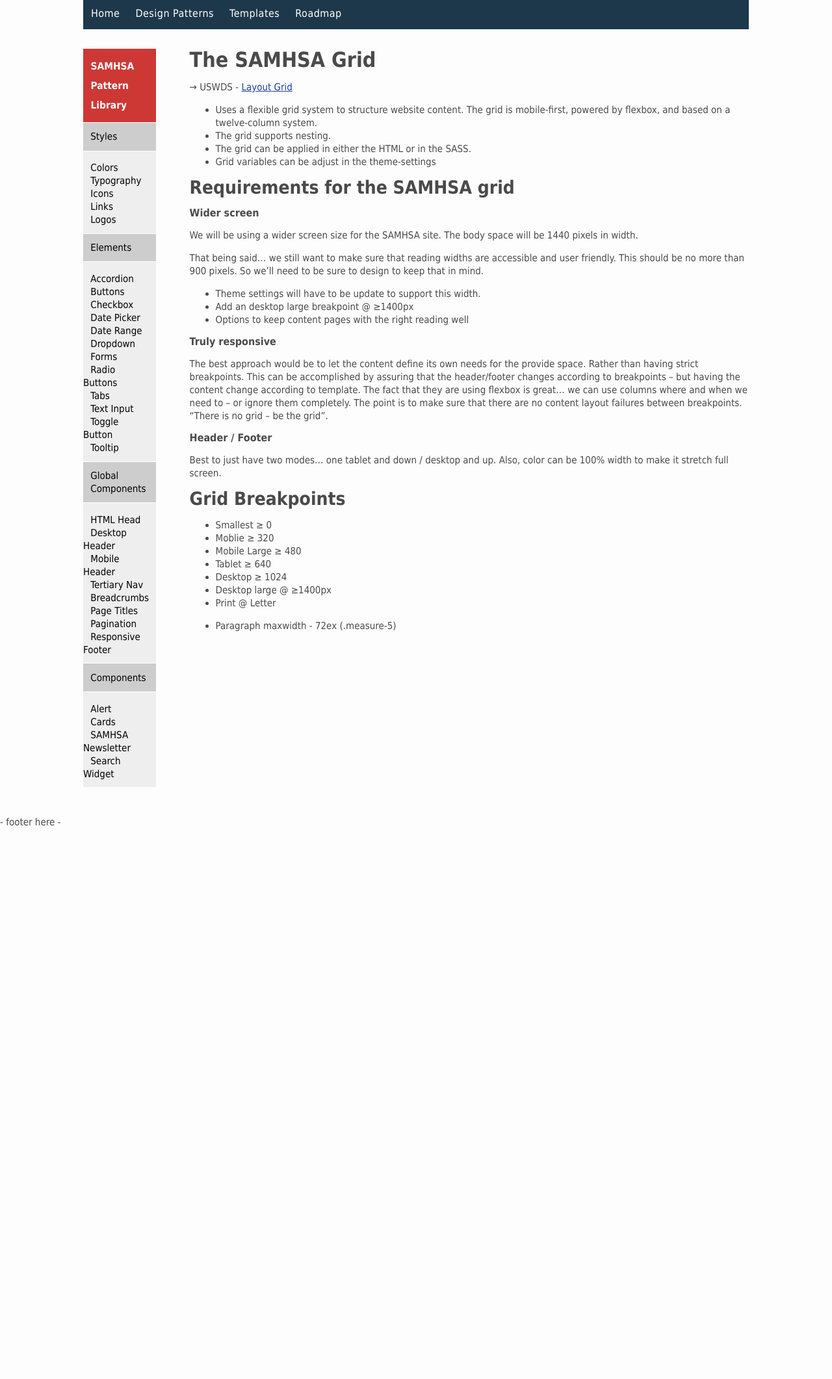
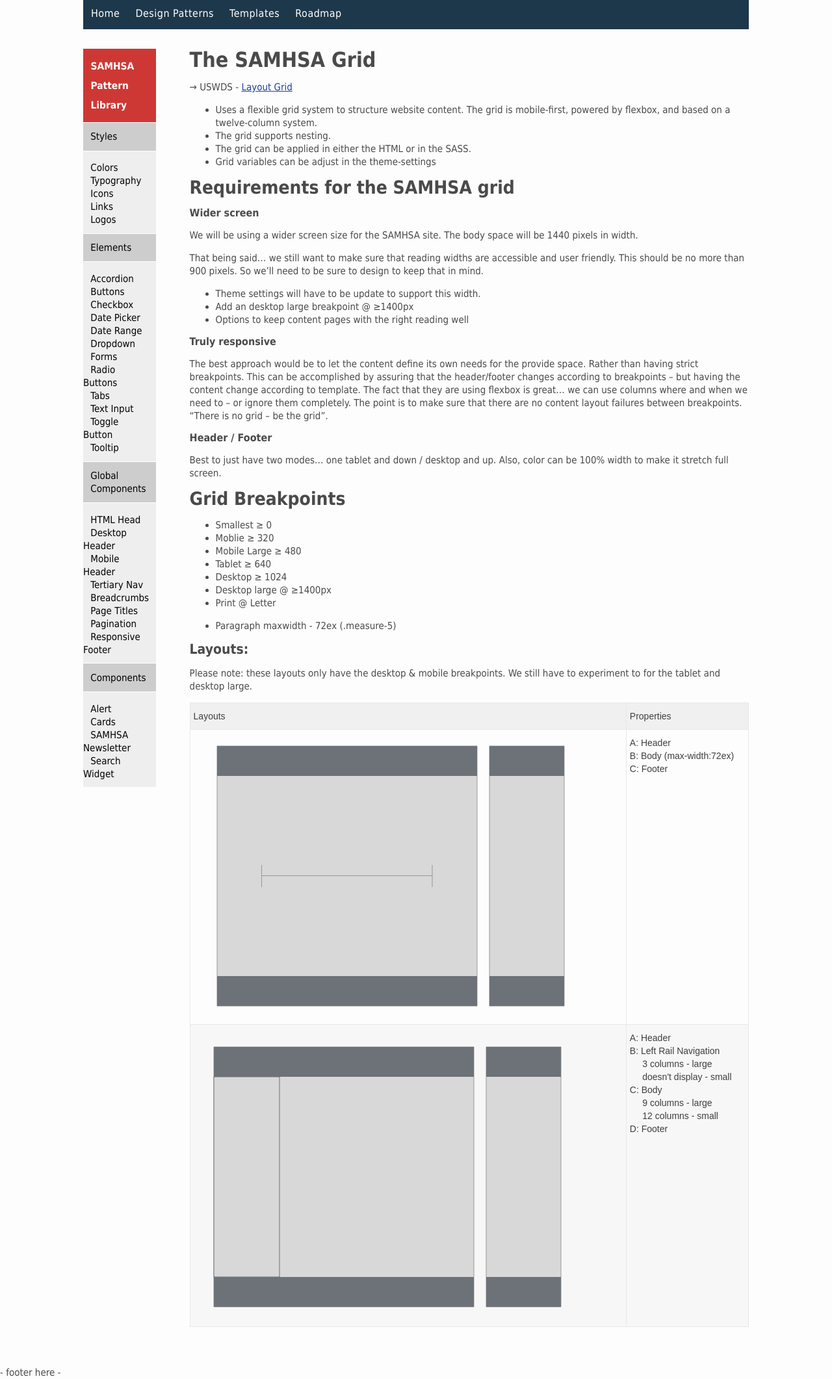
Before and after one commit to HHS/samhsa-pattern-library, a Jekyll site: the page built from docs/pages/grid/grids.md, in a window 1280 px wide. Shown: the whole page at 65% size. Built offline with Jekyll 4.4.1, drawn with Linux system fonts in a browser that asks for light colours; nearby versions of some CDN libraries; before the commit the page ends 1275 px from its top, so only the background shows below that.

Commit message:
added layouts

```diff
--- a/docs/pages/grid/grids.md
+++ b/docs/pages/grid/grids.md
@@ -39,3 +39,34 @@
 - Print @ Letter
 
 - Paragraph maxwidth - 72ex (.measure-5)
+
+
+### Layouts:
+Please note: these layouts only have the desktop & mobile breakpoints. We still have to experiment to for the tablet and desktop large.
+
+<style type="text/css">
+.tg  {border-collapse:collapse;border-spacing:0;}
+.tg td{border-color:black;border-style:solid;border-width:1px;font-family:Arial, sans-serif;font-size:14px;
+  overflow:hidden;padding:10px 5px;word-break:normal;}
+.tg th{border-color:black;border-style:solid;border-width:1px;font-family:Arial, sans-serif;font-size:14px;
+  font-weight:normal;overflow:hidden;padding:10px 5px;word-break:normal;}
+.tg .tg-0pky{border-color:inherit;text-align:left;vertical-align:top}
+</style>
+<table class="tg">
+<thead>
+  <tr>
+    <th class="tg-0pky">Layouts</th>
+    <th class="tg-0pky">Properties</th>
+  </tr>
+</thead>
+<tbody>
+  <tr>
+    <td class="tg-0pky"><img src="../assets/img/grid/full-width.png"></td>
+    <td class="tg-0pky">A: Header<br>B: Body (max-width:72ex)<br>C: Footer</td>
+  </tr>
+  <tr>
+    <td class="tg-0pky"><img src="../assets/img/grid/left-rail-1.png"></td>
+    <td class="tg-0pky">A: Header<br>B: Left Rail Navigation<br>&nbsp;&nbsp;&nbsp;&nbsp;&nbsp;3 columns - large<br>&nbsp;&nbsp;&nbsp;&nbsp;&nbsp;doesn't display - small<br>C: Body<br>&nbsp;&nbsp;&nbsp;&nbsp;&nbsp;9 columns - large<br>&nbsp;&nbsp;&nbsp;&nbsp;&nbsp;12 columns - small<br>D: Footer<br> </td>
+  </tr>
+</tbody>
+</table>
```
Also changed, not shown: docs/pages/globalcomponents/grid.md (deleted, +0 -69 lines).
